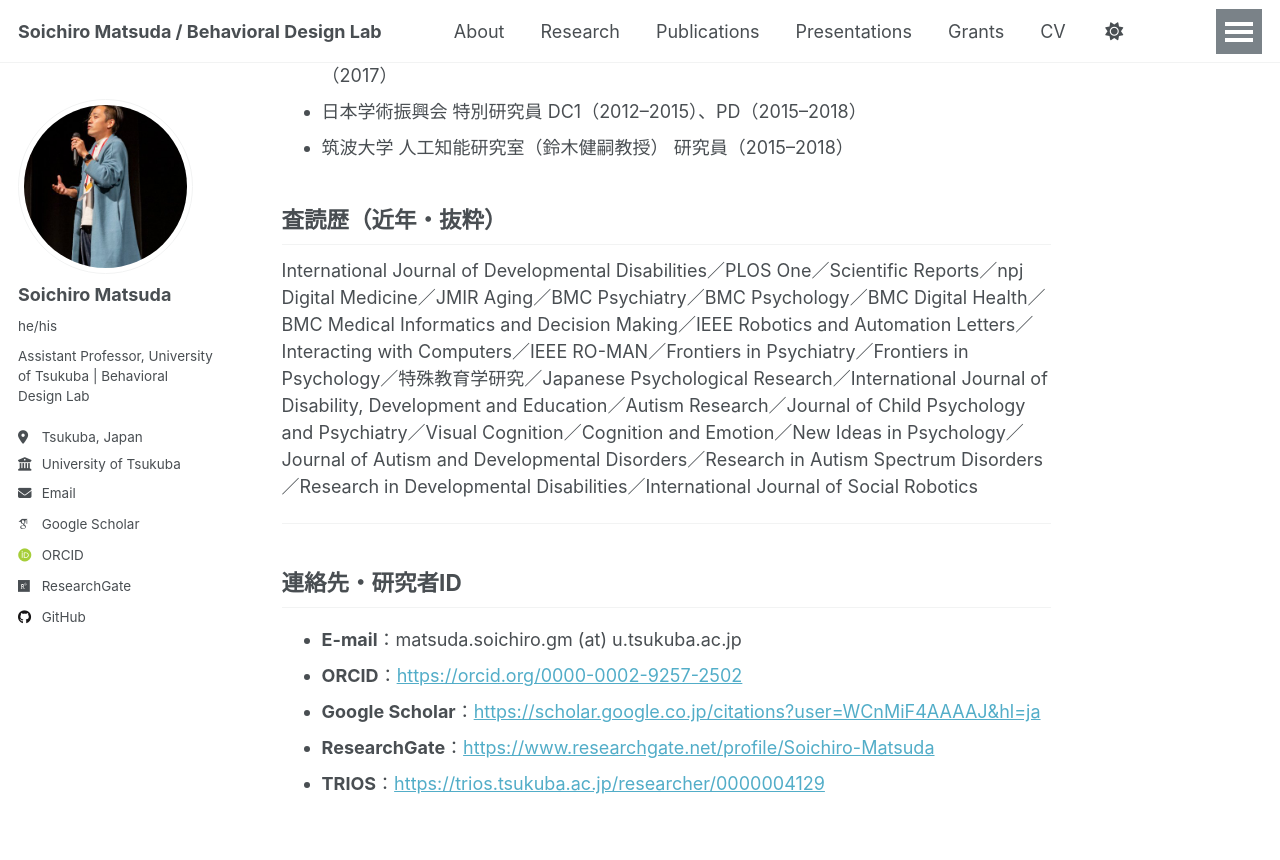
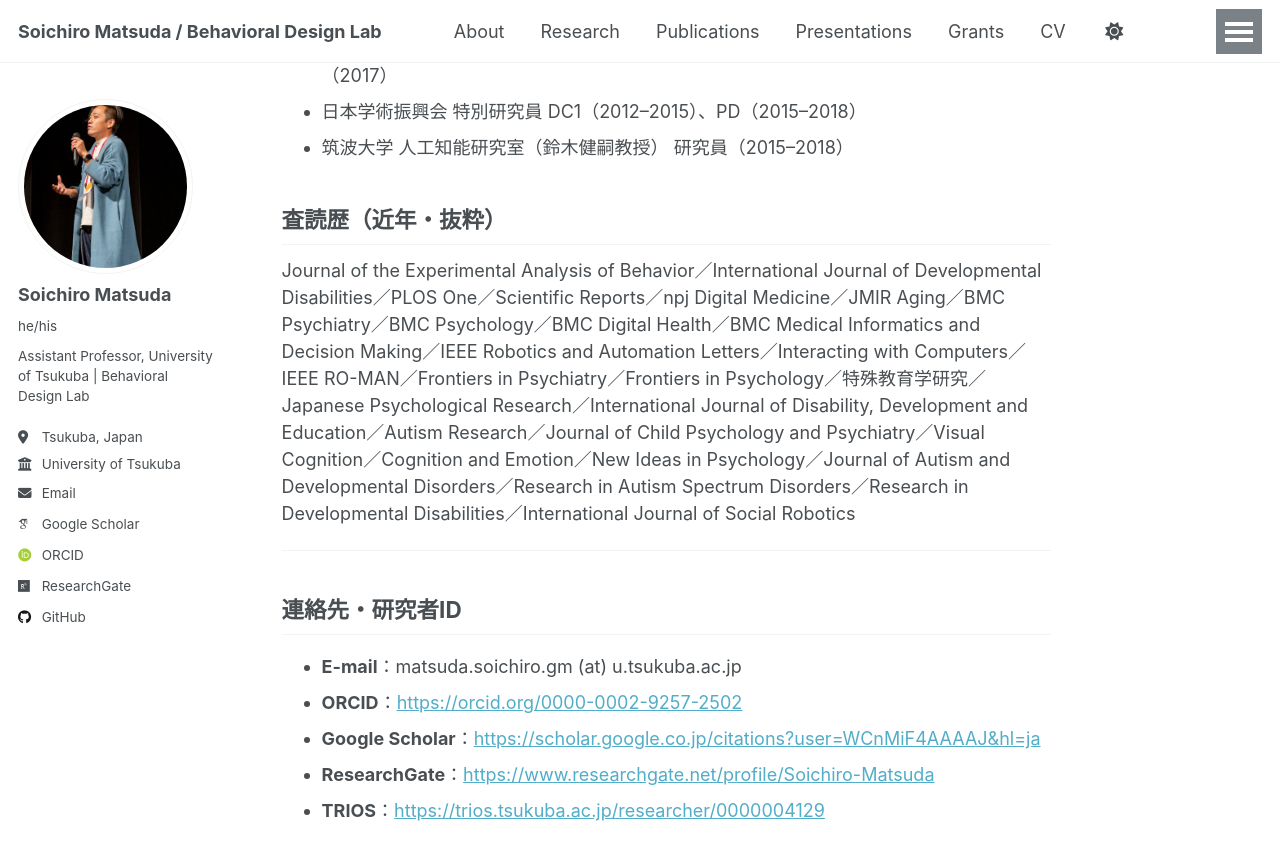
Before and after one commit to BehavioralDesignerMatsuda/BehavioralDesignerMatsuda.github.io, a Jekyll site: the page built from _pages/about-ja.md, in a window 1280 px wide and 900 px high, scrolled down 2456 px. Shown: the top 860 px of the window. Built offline with Jekyll 4.4.1, drawn with Linux system fonts in a browser that asks for light colours; some web fonts are replaced; a script that is not in the unit is left out.

Commit message:
Add new journal to review history in about-ja.md

```diff
--- a/_pages/about-ja.md
+++ b/_pages/about-ja.md
@@ -85,7 +85,7 @@ redirect_from:
 - 筑波大学 人工知能研究室（鈴木健嗣教授） 研究員（2015–2018）
 
 ## 査読歴（近年・抜粋）
-International Journal of Developmental Disabilities／PLOS One／Scientific Reports／npj Digital Medicine／JMIR Aging／BMC Psychiatry／BMC Psychology／BMC Digital Health／BMC Medical Informatics and Decision Making／IEEE Robotics and Automation Letters／Interacting with Computers／IEEE RO-MAN／Frontiers in Psychiatry／Frontiers in Psychology／特殊教育学研究／Japanese Psychological Research／International Journal of Disability, Development and Education／Autism Research／Journal of Child Psychology and Psychiatry／Visual Cognition／Cognition and Emotion／New Ideas in Psychology／Journal of Autism and Developmental Disorders／Research in Autism Spectrum Disorders／Research in Developmental Disabilities／International Journal of Social Robotics
+Journal of the Experimental Analysis of Behavior／International Journal of Developmental Disabilities／PLOS One／Scientific Reports／npj Digital Medicine／JMIR Aging／BMC Psychiatry／BMC Psychology／BMC Digital Health／BMC Medical Informatics and Decision Making／IEEE Robotics and Automation Letters／Interacting with Computers／IEEE RO-MAN／Frontiers in Psychiatry／Frontiers in Psychology／特殊教育学研究／Japanese Psychological Research／International Journal of Disability, Development and Education／Autism Research／Journal of Child Psychology and Psychiatry／Visual Cognition／Cognition and Emotion／New Ideas in Psychology／Journal of Autism and Developmental Disorders／Research in Autism Spectrum Disorders／Research in Developmental Disabilities／International Journal of Social Robotics
 
 ---
 
```
